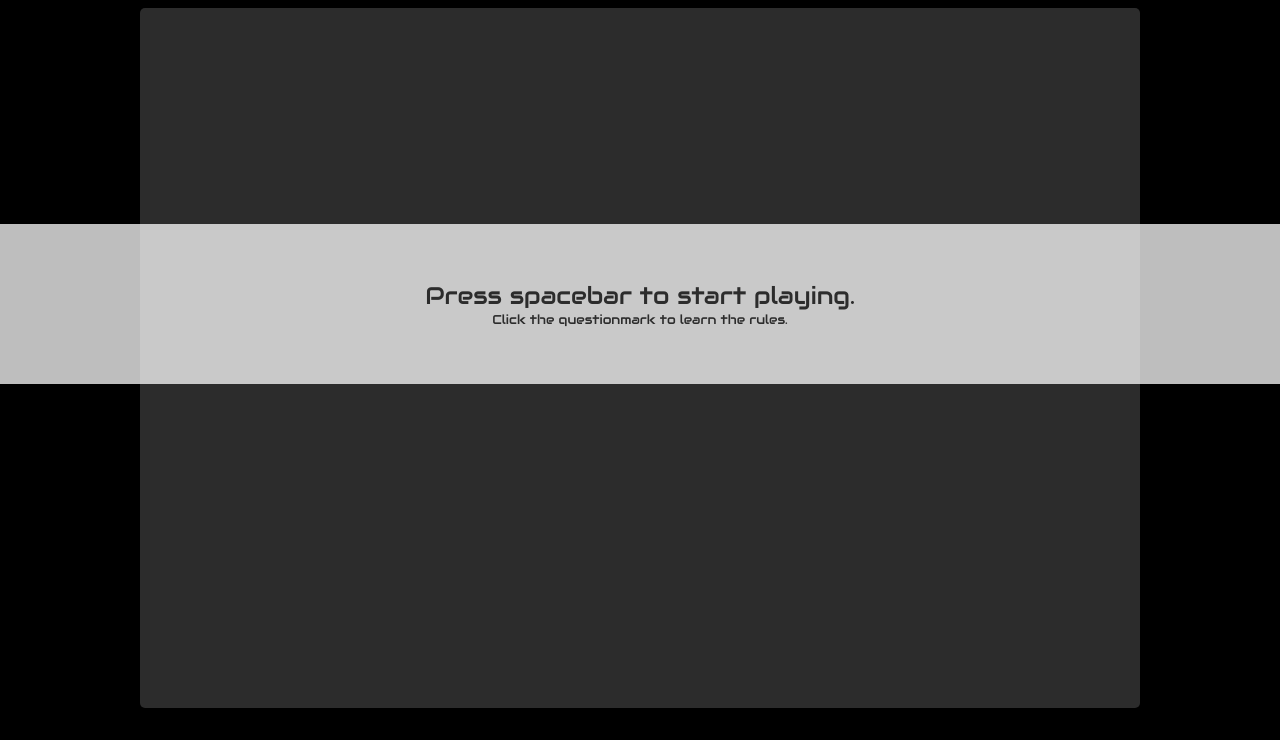
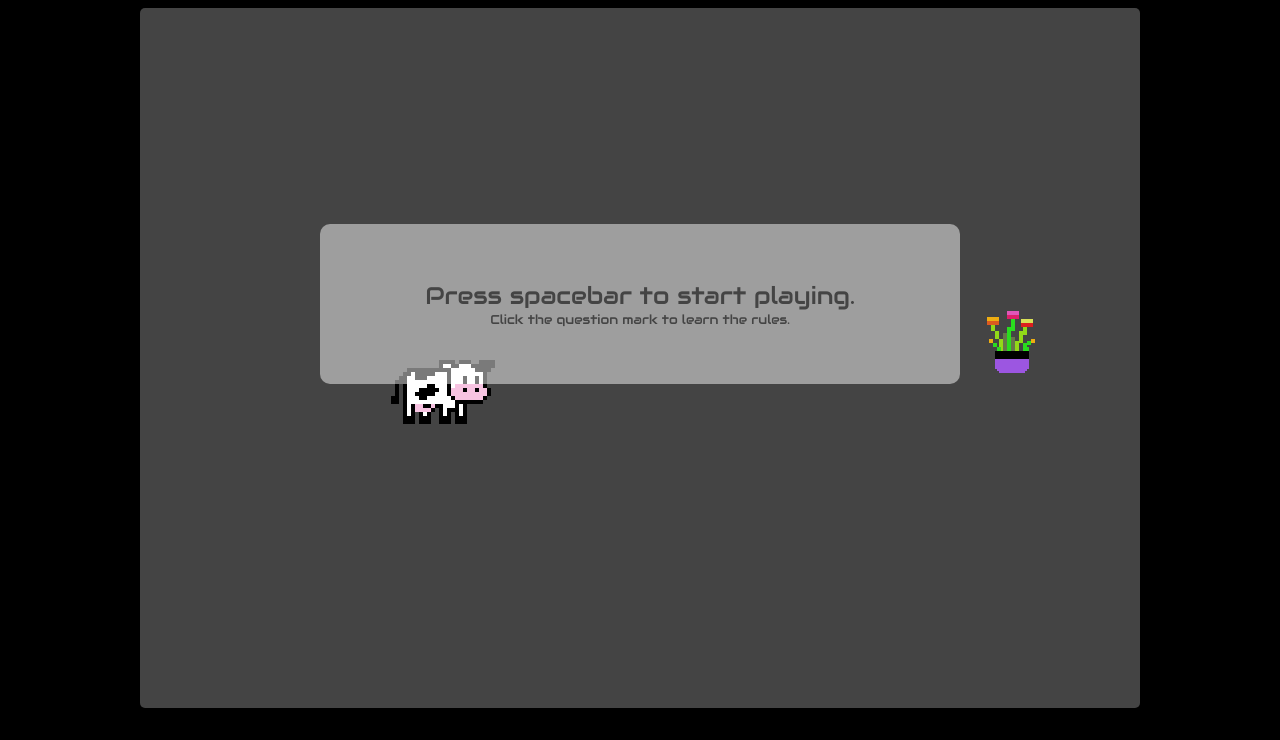
Before and after one commit to cakebatterandsprinkles/planets-hardest-game, a plain HTML site: page index.html in a window 1280 px wide. Shown: the part 96-836 px from the top of the page. Drawn offline with Linux system fonts and the light colour scheme.

Commit message:
added the first rendering of the cow and the plant

```diff
--- a/canvasLogic.js
+++ b/canvasLogic.js
@@ -1 +1,54 @@
 const ctx = canvas.getContext('2d');
+const sources = [{
+    name: "cow",
+    level: [1, 2, 3, 4, 5, 6],
+    src: "./images/cow128x128.png",
+    x: canvas.width / 4,
+    y: canvas.height / 2,
+    speed: 4
+  },
+  {
+    name: "plant",
+    level: [1, 2, 3, 4, 5, 6],
+    src: "./images/plant128x128.png",
+    x: Math.floor(Math.random() * (canvas.width / 2 - 130)) + canvas.width / 2,
+    y: Math.floor(Math.random() * (canvas.height - 130)),
+  },
+  {
+    name: "spaceship",
+    level: [2, 3, 4, 5, 6],
+    src: "./images/spaceship128x128.png",
+    dx: 3,
+    dy: -3,
+    x: canvas.width - 100,
+    y: canvas.height - 100,
+    speed: 2
+  },
+  {
+    name: "pinkmonster",
+    level: [3, 4, 5, 6],
+    src: "./images/pinkmonster128x128.png",
+    dx: 3,
+    dy: -3,
+    x: 0,
+    y: 0,
+    speed: 3
+  }
+];
+
+function loadImages(sources) {
+  let currentLevel = 1;
+  for (let src of sources) {
+    if (src.level.includes(currentLevel)) {
+      console.log("includes yay");
+      const img = new Image();
+      img.src = src.src;
+      img.onload = () => {
+        console.log("onload yay");
+        ctx.drawImage(img, src.x, src.y)
+      };
+    }
+  }
+}
+
+loadImages(sources);
--- a/index.html
+++ b/index.html
@@ -17,7 +17,7 @@
       Press spacebar to start playing.
     </p>
     <p>
-      Click the questionmark to learn the rules.
+      Click the question mark to learn the rules.
     </p>
   </div>
   <div class="rule-container">
@@ -39,7 +39,7 @@
   </div>
   <div class="game-container">
     <p class="title">
-      <span class="title--orange">Planet's Hardest Game</span><span class="title--rules" id="rules">?</span>
+      <span class="title--yellow">Planet's Hardest Game</span><span class="title--rules" id="rules">?</span>
     </p>
     <canvas id="canvas" width="1000" height="700"></canvas>
   </div>
--- a/style.css
+++ b/style.css
@@ -6,7 +6,7 @@
   --blue: #4399de;
   --red: #e32f56;
   --purple: #5639cb;
-  --darkgray: #2c2c2c;
+  --darkgray: #444444;
   --cloudywhite: #ffffffbe;
   --lightgray: #6d6d6d46;
 }
@@ -160,9 +160,9 @@ body {
 }
 
 .directions {
-  background-color: var(--cloudywhite);
+  background-color: #ffffff7a;
   color: var(--darkgray);
-  width: 100%;
+  width: 50%;
   height: 10rem;
   display: flex;
   flex-direction: column;
@@ -171,9 +171,8 @@ body {
   position: absolute;
   top: 0;
   bottom: 0;
-  right: 0;
-  left: 0;
   transform: translateY(40vh);
+  border-radius: 10px;
 }
 
 .directions>*:first-child {
@@ -217,3 +216,15 @@ body {
     padding: 1rem;
   }
 }
+
+@media(max-width: 1000px) {
+  .directions>*:first-child {
+    font-family: 'Audiowide', cursive;
+    font-size: 1.2rem;
+  }
+
+  .directions>*:last-child {
+    font-family: 'Audiowide', cursive;
+    font-size: .8rem;
+  }
+}
```
Also changed, not shown: images/cow128x128.png (added), images/plant128x128.png (added), images/spaceship128x128.png (added).
